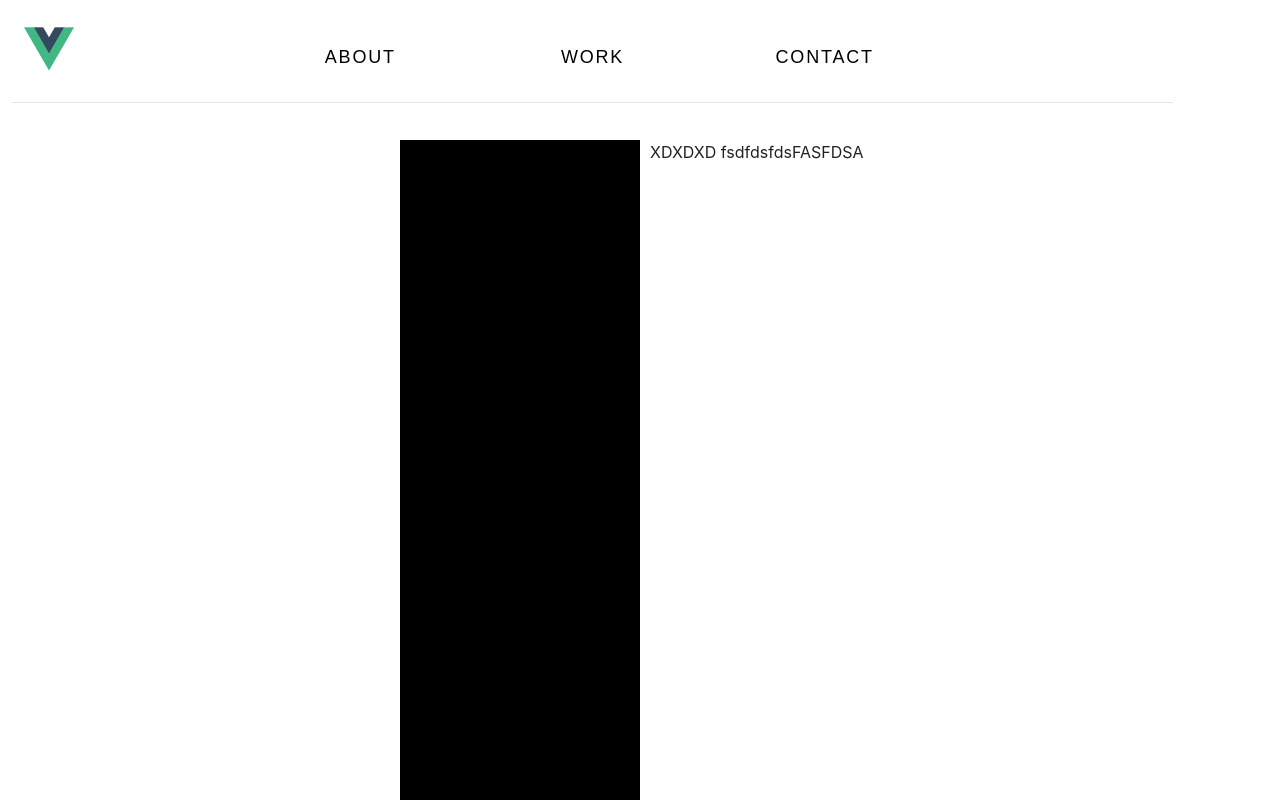
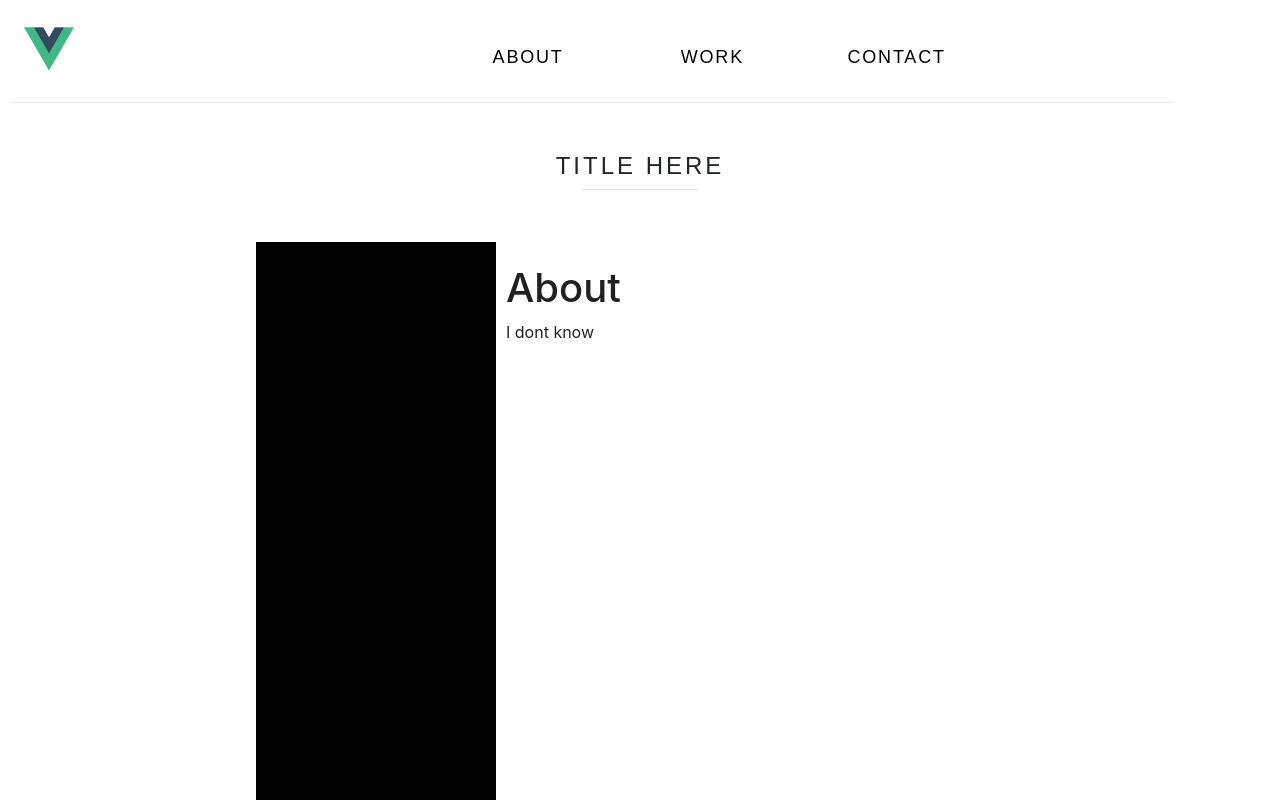
Before and after one commit to teykamp/UITest, a Vue app in the folder uitest/: page / in a window 1280 px wide. Shown: the top 800 px of the page. Built offline with nearby package versions, Linux system fonts and the light colour scheme.

Commit message:
Formatting and test

```diff
--- a/uitest/src/components/About.vue
+++ b/uitest/src/components/About.vue
@@ -3,8 +3,8 @@
         <div class="padding"></div>
         <div class="box"></div>
         <v-card class="about" max-width="500px" flat data-aos="fade-right">
-            XDXDXD
-            fsdfdsfdsFASFDSA
+            <h1>About</h1>
+            <p>I dont know</p>
         </v-card>
     </div>
 </template>
@@ -25,9 +25,15 @@ export default {
     margin-right: 10px;
     background: black;
     z-index: 100;
+    margin-top: 50px;
+
 }
 .padding {
-    padding-right: 400px;
+    padding-right: 20%;
+}
+
+.about {
+    margin-top: 72px;
 }
 
 </style>
--- a/uitest/src/components/Page1.vue
+++ b/uitest/src/components/Page1.vue
@@ -1,11 +1,12 @@
 <template>
     <div>
+
         <v-container class=hold>
             <div data-aos="fade-down">
                 <v-container class="grey darken-5" fluid>
                     <v-row align-content="center">
                         <v-col>
-                            <v-card flat>
+                            <v-card flat width="400px">
                                 <!-- logo and stuff -->
                                 <img src="../assets/logo.png" width="50px" height="50px">
                             </v-card>
@@ -40,6 +41,12 @@
 
 
         <!-- end header -->
+        <v-container class="title">
+        <div>
+            <h4>Title Here</h4>
+        </div>
+        <hr class="line">
+        </v-container>
 
         <div id="about">
             <About />
@@ -72,6 +79,7 @@ export default {
     overflow: auto;
     z-index: 999;
     background: white;
+    width: 100%;
 }
 
 .link {
@@ -118,5 +126,22 @@ a::after{
 a:hover::after{
 	height: calc(100% + 8px)
 }
+#about {
+    padding-top:50px;
+}
+.title {
+    text-align: center;
+    font-family: 'Source Sans Pro', sans-serif;
+    letter-spacing: .1em;
+    font-size: 30px;
+    font-weight: 600;
+    text-transform: uppercase;
+    /* Need this for formatting! */
+    margin-bottom: -60px;
 
+}
+.line {
+    width: 10%;
+    margin: auto;
+}
 </style>
```
